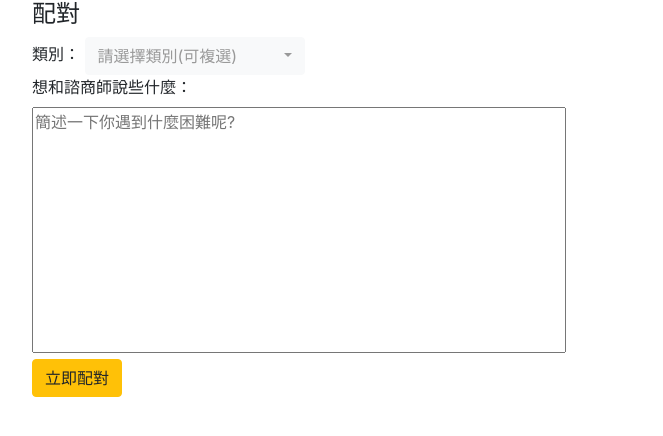
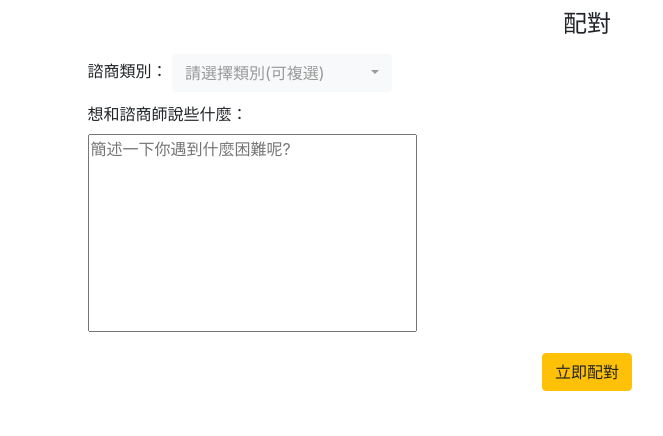
Before and after one commit to mark0613/Warm_Com, a Django app: page /page/pair in a window 1280 px wide. Shown: the top 436 px of the page, without its empty margins (53-716 px from the left). Run offline with Django 4.2, Linux system fonts and the light colour scheme; some libraries are stand-ins or nearby versions.

Commit message:
調整排版

```diff
--- /dev/null
+++ b/page/static/css/main.css
@@ -0,0 +1,18 @@
+textarea {
+    resize: none;
+    outline: none;
+}
+input {
+    outline: none;
+}
+.center {
+    margin: 10px;
+    text-align: center;
+}
+.padding-5 {
+    padding: 5px;
+    padding-left: 5%;
+}
+input:focus, textarea:focus {
+    border: 2px solid #FFD306;
+}
--- a/templates/pair.html
+++ b/templates/pair.html
@@ -1,5 +1,4 @@
 {% load static %}
-
 <!DOCTYPE html>
 <html lang="en">
 <head>
@@ -23,6 +22,7 @@
     <script src="https://static.line-scdn.net/liff/edge/2/sdk.js"></script>
 
     <script src="{% static 'js/main.js' %}"></script>
+    <link rel="stylesheet" href="{% static 'css/main.css' %}">
 </head>
 <script>
     function getType(){
@@ -54,17 +54,11 @@
         })
     });
 </script>
-
-<style>
-    textarea {
-        resize: none;
-    }
-</style>
 <body>
     <div class="container">
-        <h4>配對</h4>
-        <div class="type">
-            <label>類別：</label>
+        <h4 class="center">配對</h4>
+        <div class="type padding-5">
+            <label>諮商類別：</label>
             <select class="selectpicker" multiple title="請選擇類別(可複選)" id="type">
                 <option value="1">人際</option>
                 <option value="2">經濟</option>
@@ -74,11 +68,11 @@
                 <option value="6">其他</option>
             </select>
         </div>
-        <div class="brief">
+        <div class="brief padding-5">
             <label>想和諮商師說些什麼：</label><br>
-            <textarea placeholder="簡述一下你遇到什麼困難呢?" cols="50%" rows="10%" id="brief"></textarea>
+            <textarea placeholder="簡述一下你遇到什麼困難呢?" cols="30%" rows="8%" id="brief"></textarea>
         </div>
-        <div class="pair">
+        <div class="pair center">
             <button type="button" class="btn btn-warning" id="pair">立即配對</button>
         </div>
     </div>
```
Also changed, not shown: templates/article.html (+6 -10 lines), templates/profile.html (+1 -20 lines).
